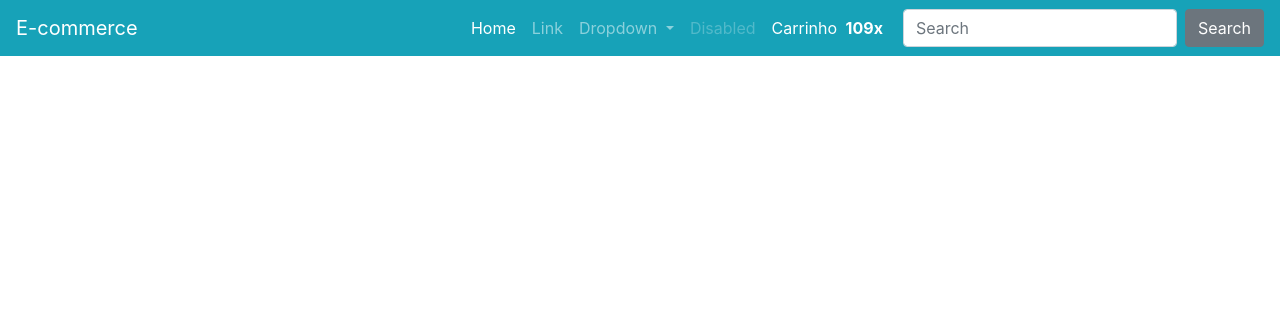
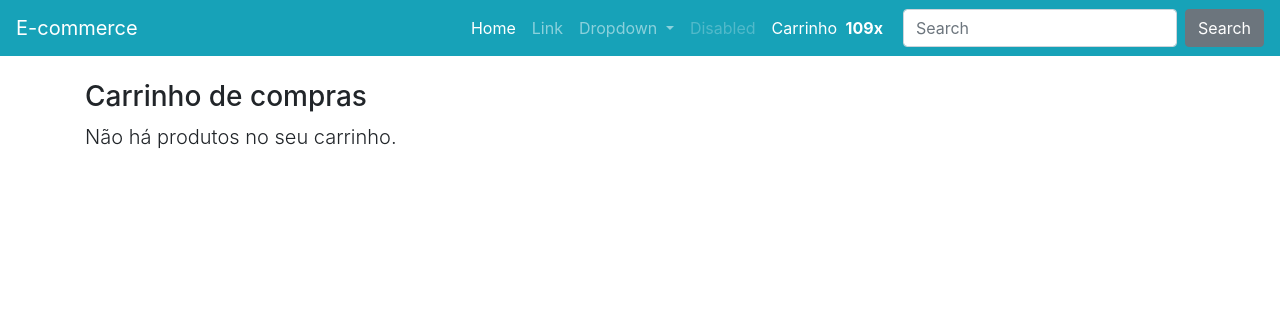
Before and after one commit to HelterDSouza/ProjetoEcommerce, a Django app: page /carrinho/ in a window 1280 px wide. Shown: the top 316 px of the page. Run offline with Django 3.2, Linux system fonts and the light colour scheme; some libraries are stand-ins or nearby versions.

Commit message:
✨ listando itens do carrinho

```diff
--- a/produtos/templates/produtos/carrinho.html
+++ b/produtos/templates/produtos/carrinho.html
@@ -2,6 +2,94 @@
 
 {% block content %}
 
-{{request.session.carrinho}}
+{% if request.session.carrinho %}
+
+<div class="row mt-3">
+    <div class="col">
+        <h3>Carrinho de compras</h3>
+        <p class="lead">Os produtos, quantidades e preços que você escolheu.</p>
+
+        <div class="table-responsive">
+            <table class="table">
+                <tr>
+                    <th class="d-none d-lg-block">Imagem</th>
+                    <th>Produto</th>
+                    <th>V.</th>
+                    <th>QTD.</th>
+                    <th>Total</th>
+                </tr>
+
+                {% for produto in request.session.carrinho.values %}
+                <tr>
+                    <td class="d-none d-lg-block">
+                        <img class="cart-img" src="{{produto.imagem}}">
+                    </td>
+                    <td>
+                        {{ produto.produto_nome }}
+                        <a class="ml-3" href="#">
+                            <i class="fas fa-times-circle text-danger" aria-hidden="true"></i>
+                        </a>
+                    </td>
+                    <td>{{ produto.variacao_nome }}</td>
+                    <td>
+                        {{ produto.quantidade }}x
+                        {% if produto.preco_unitario_promocional %}
+                        {{ produto.preco_unitario_promocional }}
+
+                        {% else %}
+
+                        {{ produto.preco_unitario }}
+                        {% endif %}
+
+
+                    </td>
+                    {% if produto.preco_quantitativo_promocional %}
+
+                    <td>{{ produto.preco_quantitativo_promocional|floatformat:2 }}</td>
+
+                    {% else %}
+
+                    <td>{{ produto.preco_quantitativo|floatformat:2 }}</td>
+                    {% endif %}
+                </tr>
+                {% endfor %}
+
+
+            </table>
+        </div>
+    </div>
+</div>
+
+
+
+<div class="row mt-3">
+    <div class="col-lg">
+        <p class='lead'>Total no carrinho</p>
+
+        <div class='table-responsive'>
+            <table class="table">
+                <tr>
+                    <td class="font-weight-bold">Total</td>
+                    <td>R$100000</td>
+                </tr>
+            </table>
+        </div>
+    </div>
+    <div class="col-lg mt-auto">
+        <a class="btn btn-lg btn-block btn-primary" href="#">
+            Finalizar a compra
+        </a>
+    </div>
+</div>
+
+{% else %}
+<div class="row mt-3">
+    <div class="col">
+        <h3>Carrinho de compras</h3>
+        <p class="lead">Não há produtos no seu carrinho.</p>
+    </div>
+</div>
+
+{% endif %}
 
 {% endblock content %}
--- a/templates/parcials/_nav.html
+++ b/templates/parcials/_nav.html
@@ -29,7 +29,7 @@
                 <a class="nav-link disabled" href="#">Disabled</a>
             </li>
             <li class="nav-item">
-                <a class="nav-link nav-cart-link active" href="#">
+                <a class="nav-link nav-cart-link active" href="{% url 'produtos:produtos-carrinho' %}">
                     <span class="nav-cart-text mr-1">
                         Carrinho
                     </span>
```
